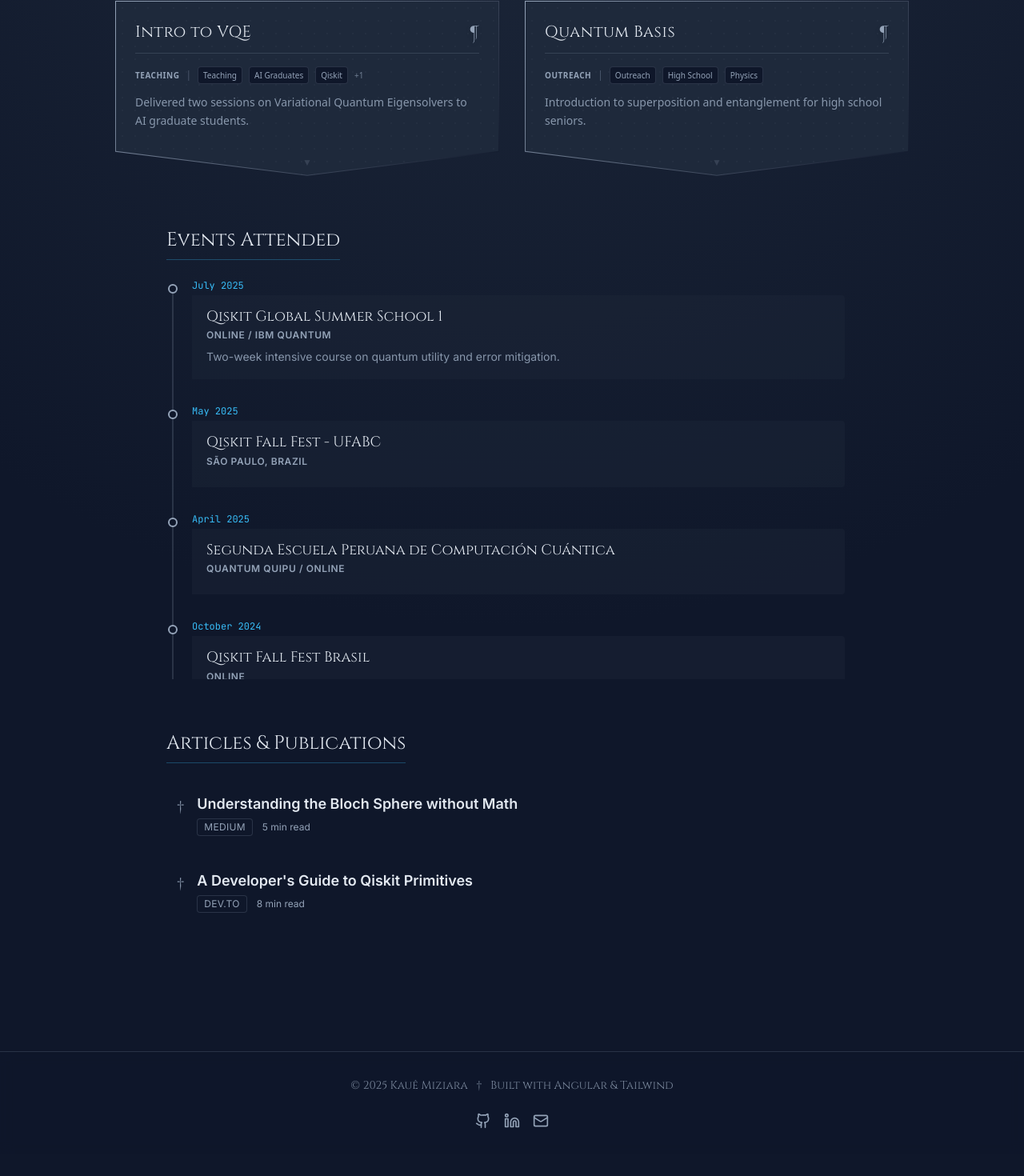
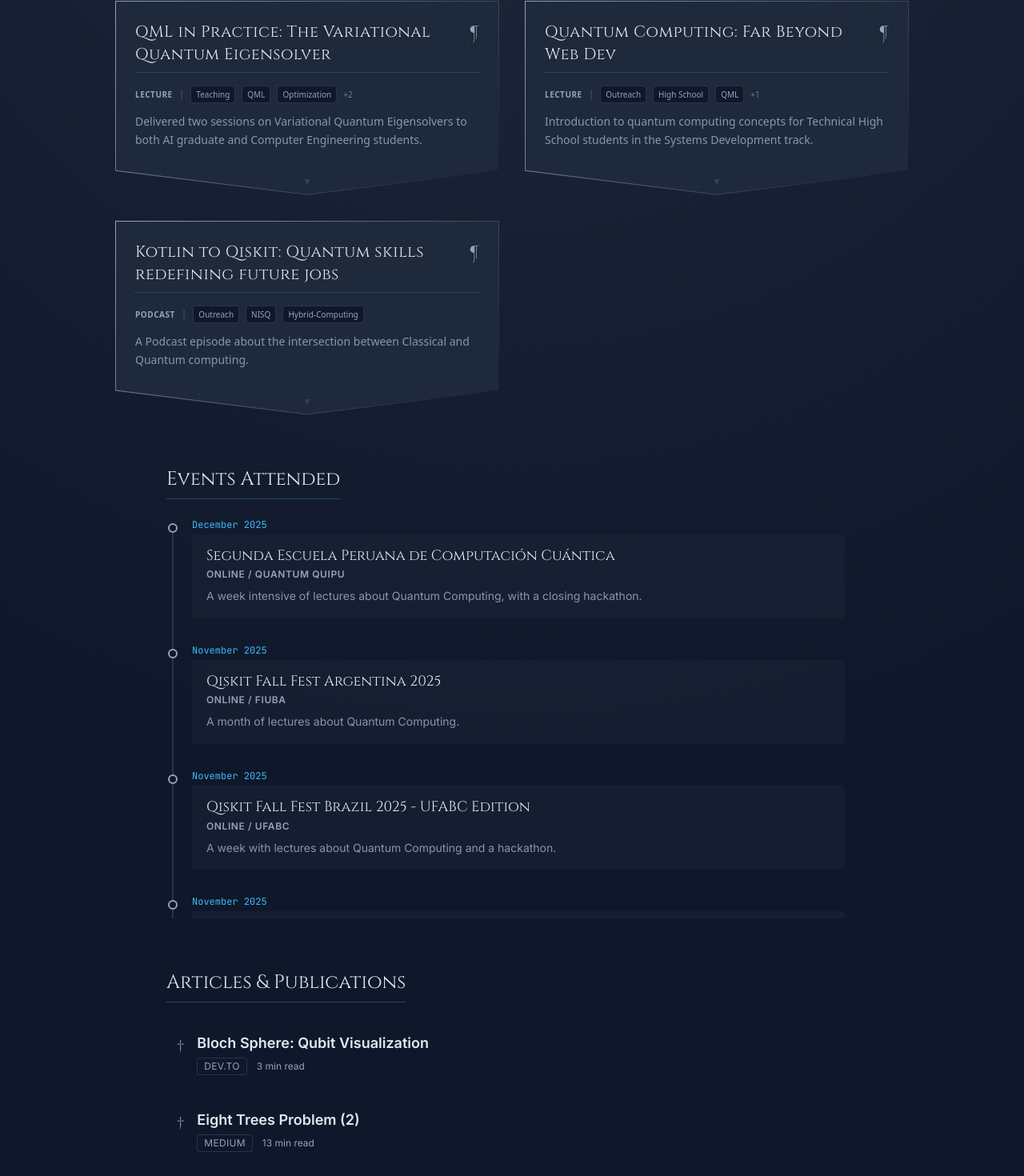
Before and after one commit to KaueMiziara/portfolio, an Angular app: page /community in a window 1280 px wide. Shown: the part 366-1836 px from the top of the page at 80% size. Before the commit the page ends 1809 px from the top, so only its background shows below. Built offline with nearby package versions, Linux system fonts and the light colour scheme; a web font is replaced by a local one.

Commit message:
feat: add Community page real data and remove placeholders

```diff
--- a/src/app/core/data/articles.data.ts
+++ b/src/app/core/data/articles.data.ts
@@ -2,15 +2,21 @@ import { Article } from '../models/community.model';
 
 export const ARTICLES_DATA: Article[] = [
   {
-    title: 'Understanding the Bloch Sphere without Math',
-    platform: 'Medium',
-    readTime: '5 min read',
-    url: '#',
+    title: 'Bloch Sphere: Qubit Visualization',
+    platform: 'Dev.to',
+    readTime: '3 min read',
+    url: 'https://dev.to/kauemiziara/bloch-sphere-qubit-visualization-4869',
   },
   {
-    title: "A Developer's Guide to Qiskit Primitives",
-    platform: 'Dev.to',
-    readTime: '8 min read',
-    url: '#',
+    title: 'Eight Trees Problem (2)',
+    platform: 'Medium',
+    readTime: '13 min read',
+    url: 'https://medium.com/@kauemiziara/eight-trees-problem-2-c74764013cc6',
+  },
+  {
+    title: 'Eight Trees Problem (1)',
+    platform: 'Medium',
+    readTime: '4 min read',
+    url: 'https://medium.com/@kauemiziara/eight-trees-problem-1-46a74c27b81a',
   },
 ];
--- a/src/app/core/data/events.data.ts
+++ b/src/app/core/data/events.data.ts
@@ -2,39 +2,73 @@ import { TimelineEvent } from '../models/community.model';
 
 export const EVENTS_DATA: TimelineEvent[] = [
   {
-    date: 'July 2025',
-    title: 'Qiskit Global Summer School 1',
-    location: 'Online / IBM Quantum',
-    description: 'Two-week intensive course on quantum utility and error mitigation.',
+    date: 'December 2025',
+    title: 'Segunda Escuela Peruana de Computación Cuántica',
+    location: 'Online / Quantum Quipu',
+    description: 'A week intensive of lectures about Quantum Computing, with a closing hackathon.',
   },
   {
-    date: 'May 2025',
-    title: 'Qiskit Fall Fest - UFABC',
-    location: 'São Paulo, Brazil',
+    date: 'November 2025',
+    title: 'Qiskit Fall Fest Argentina 2025',
+    location: 'Online / FIUBA',
+    description: 'A month of lectures about Quantum Computing.',
   },
   {
-    date: 'April 2025',
-    title: 'Segunda Escuela Peruana de Computación Cuántica',
-    location: 'Quantum Quipu / Online',
+    date: 'November 2025',
+    title: 'Qiskit Fall Fest Brazil 2025 - UFABC Edition',
+    location: 'Online / UFABC',
+    description: 'A week with lectures about Quantum Computing and a hackathon.',
   },
   {
-    date: 'October 2024',
-    title: 'Qiskit Fall Fest Brasil',
+    date: 'November 2025',
+    title: 'Qiskit Fall Fest Brazil 2025',
     location: 'Online',
+    description: 'Two-weeks of lectures about Quantum Computing.',
+  },
+  {
+    date: 'September 2025',
+    title: "Quantum Computing Forum - The Developer's Conference Brazil",
+    location: 'São Paulo - Brazil',
+    description:
+      'Forum with lectures about recent advancements in Quantum Computing and its applications.',
+  },
+  {
+    date: 'August 2025',
+    title: 'DevConverge LATAM',
+    location: 'São Paulo - Brazil / Oracle',
+    description: 'Conference with lectures about backend, AI and general development concepts.',
+  },
+  {
+    date: 'July 2025',
+    title: 'Qiskit Global Summer School 2025',
+    location: 'Online / IBM Quantum',
+    description:
+      'A deep dive into historical and advanced quantum computing concepts, as a celebration for the International Year of Quantum Utility, emphasizing practical implementation using Qiskit primitives.',
+  },
+  {
+    date: 'December 2024',
+    title: 'QBronze Brazil 2024',
+    location: 'Online',
+    description: 'Lectures and Workshops about Quantum Computing in Qiskit.',
+  },
+  {
+    date: 'November 2024',
+    title: 'Qiskit Fall Fest Brazil 2024',
+    location: 'Online',
+    description: 'Two-week intensive of lectures about Quantum Computing.',
   },
   {
     date: 'July 2024',
-    title: 'Qiskit Global Summer School 2',
+    title: 'Qiskit Global Summer School 2024',
     location: 'Online / IBM Quantum',
+    description:
+      'Two-week intensive course on quantum utility and error mitigation using the new Qiskit 1.0 SDK.',
   },
   {
-    date: 'July 2024',
-    title: 'Qiskit Global Summer School 3',
+    date: 'May 2024',
+    title: 'IBM Quantum Challenge 2024',
     location: 'Online / IBM Quantum',
-  },
-  {
-    date: 'July 2024',
-    title: 'Qiskit Global Summer School 4',
-    location: 'Online / IBM Quantum',
+    description:
+      'A global coding challenge testing the ability to utilize the latest IBM Quantum hardware features and the Qiskit 1.0 SDK.',
   },
 ];
--- a/src/app/core/data/lectures.data.ts
+++ b/src/app/core/data/lectures.data.ts
@@ -3,21 +3,34 @@ import { Project } from '../models/project.model';
 export const LECTURES_DATA: Project[] = [
   {
     id: 'intro-vqe',
-    title: 'Intro to VQE',
+    title: 'QML in Practice: The Variational Quantum Eigensolver',
     type: 'Lecture',
-    status: 'Teaching',
-    summary: 'Delivered two sessions on Variational Quantum Eigensolvers to AI graduate students.',
-    tags: ['Teaching', 'AI Graduates', 'Qiskit', 'VQE'],
-    details: `<p>Covered the mathematical foundations of the variational principle and guided students through implementing a VQE for H2 molecule ground state energy estimation.</p>`,
-    link: { text: 'Download Slides', url: '#' },
+    status: 'Lecture',
+    summary:
+      'Delivered two sessions on Variational Quantum Eigensolvers to both AI graduate and Computer Engineering students.',
+    tags: ['Teaching', 'QML', 'Optimization', 'VQE', 'Qiskit'],
+    details: `<p>Covered the mathematical foundations of the variational principle and guided students through implementing a VQE for a toy optimization problem.</p>`,
+    link: { text: 'Lecture Notes', url: 'https://github.com/KaueMiziara/qml-vqe-cqia-fiap-250920' },
   },
   {
     id: 'quantum-basis',
-    title: 'Quantum Basis',
+    title: 'Quantum Computing: Far Beyond Web Dev',
     type: 'Lecture',
-    status: 'Outreach',
-    summary: 'Introduction to superposition and entanglement for high school seniors.',
-    tags: ['Outreach', 'High School', 'Physics'],
-    details: `<p>A conceptual overview of quantum mechanics without linear algebra, focusing on interference and the potential of quantum computing.</p>`,
+    status: 'Lecture',
+    summary:
+      'Introduction to quantum computing concepts for Technical High School students in the Systems Development track.',
+    tags: ['Outreach', 'High School', 'QML', 'Cryptography'],
+    details: `<p>A conceptual overview of quantum mechanics without heavy math, focusing on interference and the potential of quantum computing to Machine Learning and Cryptography.</p>`,
+    link: { text: 'Check the Slides', url: '#' },
+  },
+  {
+    id: 'rajesh-podcast',
+    title: 'Kotlin to Qiskit: Quantum skills redefining future jobs',
+    type: 'Lecture',
+    status: 'Podcast',
+    summary: 'A Podcast episode about the intersection between Classical and Quantum computing.',
+    tags: ['Outreach', 'NISQ', 'Hybrid-Computing'],
+    details: `<p>A discussion about the similarities and differences between Classical Backend development and Quantum Computing, focusing on near term applications and hybrid models of computation leveraging Cloud ecosystems.</p>`,
+    link: { text: 'Watch the Episode', url: 'https://www.youtube.com/watch?v=jpgjGqmNDno' },
   },
 ];
```
